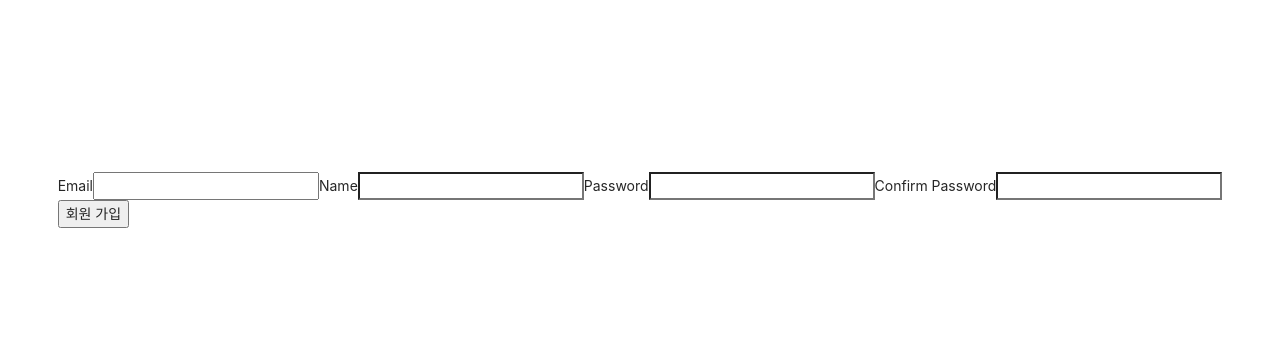
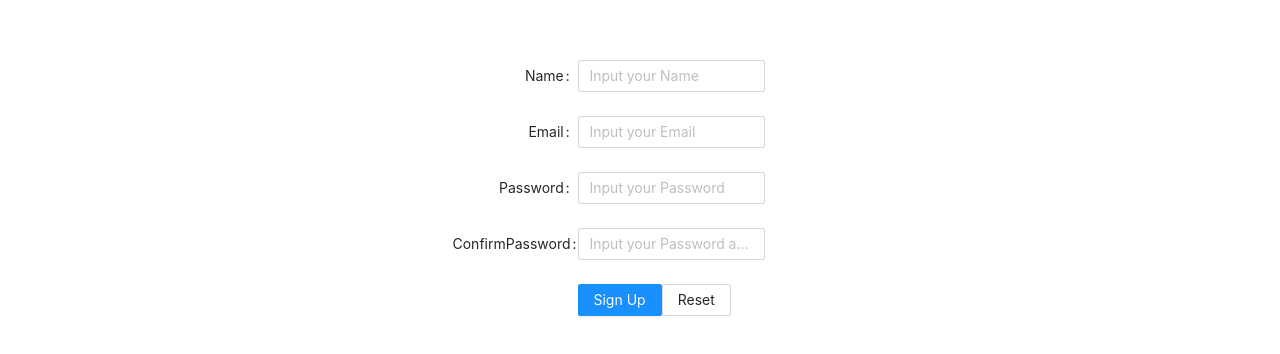
Before and after one commit to jaem1n207/Basic_Node, a React (Create React App) app in the folder client/: page /register in a window 1280 px wide. Shown: the part 200-554 px from the top of the page. Built offline with nearby package versions, Linux system fonts and the light colour scheme; no server answers.

Commit message:
Update: loginPage style

```diff
--- /dev/null
+++ b/client/src/components/views/LoginPage/LoginPage.css
@@ -0,0 +1,20 @@
+.login-form {
+  max-width: 300px;
+}
+.login-form-forgot {
+  float: right;
+}
+.ant-col-rtl .login-form-forgot {
+  float: left;
+}
+
+.login-form-wrap {
+  display: flex;
+  width: 100%;
+}
+.login-form-Submit-button {
+  width: 50%;
+}
+.login-form-Register-button {
+  width: 50%;
+}
--- a/client/src/components/views/LoginPage/LoginPage.js
+++ b/client/src/components/views/LoginPage/LoginPage.js
@@ -2,6 +2,9 @@ import React, { useState, useEffect } from "react";
 import { useDispatch } from "react-redux";
 import { loginUser } from "_actions/user_action";
 import { withRouter } from "react-router-dom";
+import { Form, Input, Button, Checkbox } from "antd";
+import { UserOutlined, LockOutlined } from "@ant-design/icons";
+import "./LoginPage.css";
 
 function LoginPage(props) {
   const dispatch = useDispatch();
@@ -35,6 +38,12 @@ function LoginPage(props) {
     });
   };
 
+  const moveRegisterHandler = (e) => {
+    e.preventDefault();
+
+    props.history.push("/register");
+  };
+
   return (
     <div
       style={{
@@ -45,18 +54,75 @@ function LoginPage(props) {
         height: "100vh",
       }}
     >
-      <form
-        style={{ display: "flex", flexDirection: "column" }}
-        onSubmit={onSubmitHandler}
+      <Form
+        name="normal_login"
+        className="login-form"
+        initialValues={{
+          remember: true,
+        }}
       >
-        <label>Email</label>
-        <input type="email" value={email} onChange={onEmailHandler} />
-        <label>Password</label>
-        <input type="password" value={password} onChange={onPasswordHandler} />
+        <Form.Item
+          name="email"
+          rules={[
+            {
+              required: true,
+              message: "Please input your email!",
+            },
+          ]}
+        >
+          <Input
+            type="email"
+            prefix={<UserOutlined className="site-form-item-icon" />}
+            placeholder="Email"
+            value={email}
+            onChange={onEmailHandler}
+          />
+        </Form.Item>
+        <Form.Item
+          name="password"
+          rules={[
+            {
+              required: true,
+              message: "Please input your Password!",
+            },
+          ]}
+        >
+          <Input
+            prefix={<LockOutlined className="site-form-item-icon" />}
+            value={password}
+            onChange={onPasswordHandler}
+            type="password"
+            placeholder="Password"
+          />
+        </Form.Item>
 
-        <br />
-        <button>Login</button>
-      </form>
+        <Form.Item>
+          <Form.Item name="remember" valuePropName="checked" noStyle>
+            <Checkbox>Remember me</Checkbox>
+          </Form.Item>
+
+          <a className="login-form-forgot" href="">
+            Forgot password
+          </a>
+        </Form.Item>
+
+        <Form.Item className="login-form-wrap">
+          <Button
+            type="primary"
+            onClick={onSubmitHandler}
+            className="login-form-Submit-button"
+          >
+            Log in
+          </Button>
+          <Button
+            onClick={moveRegisterHandler}
+            className="login-form-Register-button"
+          >
+            {" "}
+            Register Now!
+          </Button>
+        </Form.Item>
+      </Form>
     </div>
   );
 }
--- a/client/src/components/views/RegisterPage/RegisterPage.js
+++ b/client/src/components/views/RegisterPage/RegisterPage.js
@@ -10,8 +10,20 @@ const formItemLayout = {
     sm: { span: 8 },
   },
   wrapperCol: {
-    xs: { span: 8 },
-    sm: { span: 8 },
+    xs: { span: 24 },
+    sm: { span: 12 },
+  },
+};
+const tailFormItemlayout = {
+  wrapperCol: {
+    xs: {
+      span: 24,
+      offset: 0,
+    },
+    sm: {
+      span: 16,
+      offset: 8,
+    },
   },
 };
 
@@ -62,6 +74,15 @@ function RegisterPage(props) {
     });
   };
 
+  const onReset = (e) => {
+    e.preventDefault();
+
+    setemail("");
+    setname("");
+    setpassword("");
+    setconfirmPassword("");
+  };
+
   return (
     <div
       style={{
@@ -77,24 +98,84 @@ function RegisterPage(props) {
         {...formItemLayout}
         onSubmit={onSubmitHandler}
       >
-        <label>Email</label>
-        <input type="email" value={email} onChange={onEmailHandler} />
+        <Form.Item
+          label="Name"
+          rules={[
+            {
+              required: true,
+              message: "Please input your name!",
+            },
+          ]}
+        >
+          <Input
+            id="name"
+            placeholder="Input your Name"
+            type="text"
+            value={name}
+            onChange={onNameHandler}
+          />
+        </Form.Item>
 
-        <label>Name</label>
-        <input type="text" value={name} onChange={onNameHandler} />
+        <Form.Item
+          label="Email"
+          rules={[
+            {
+              required: true,
+              message: "Please input your email!",
+            },
+          ]}
+        >
+          <Input
+            id="email"
+            placeholder="Input your Email"
+            type="email"
+            value={email}
+            onChange={onEmailHandler}
+          />
+        </Form.Item>
 
-        <label>Password</label>
-        <input type="password" value={password} onChange={onPasswordHandler} />
+        <Form.Item
+          label="Password"
+          rules={[
+            {
+              required: true,
+              message: "Please input your password!",
+            },
+          ]}
+        >
+          <Input
+            id="password"
+            placeholder="Input your Password"
+            type="password"
+            value={password}
+            onChange={onPasswordHandler}
+          />
+        </Form.Item>
 
-        <label>Confirm Password</label>
-        <input
-          type="password"
-          value={confirmPassword}
-          onChange={onConfirmPasswordHandler}
-        />
+        <Form.Item
+          label="ConfirmPassword"
+          rules={[
+            {
+              required: true,
+              message: "Please input your password!",
+            },
+          ]}
+        >
+          <Input
+            id="confirmPassword"
+            placeholder="Input your Password again"
+            type="password"
+            value={confirmPassword}
+            onChange={onConfirmPasswordHandler}
+          />
+        </Form.Item>
 
-        <br />
-        <button>회원 가입</button>
+        <Form.Item {...tailFormItemlayout}>
+          <Button type="primary" onClick={onSubmitHandler}>
+            Sign Up
+          </Button>
+          <Button onClick={onReset}>Reset</Button>
+        </Form.Item>
       </Form>
     </div>
   );
```
